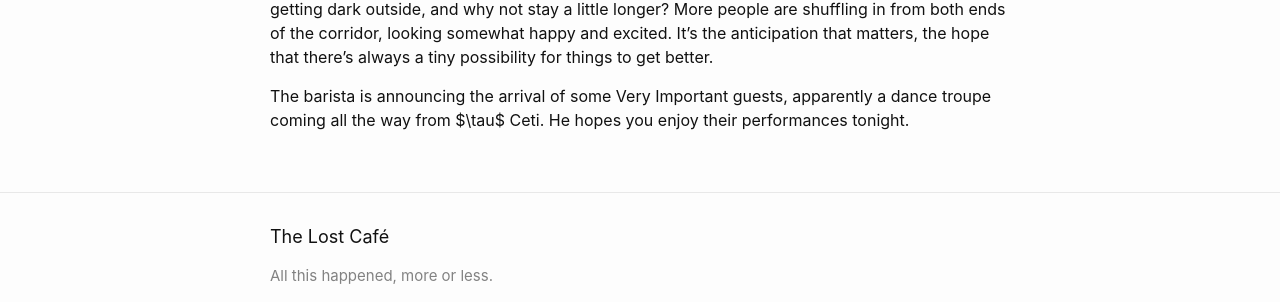
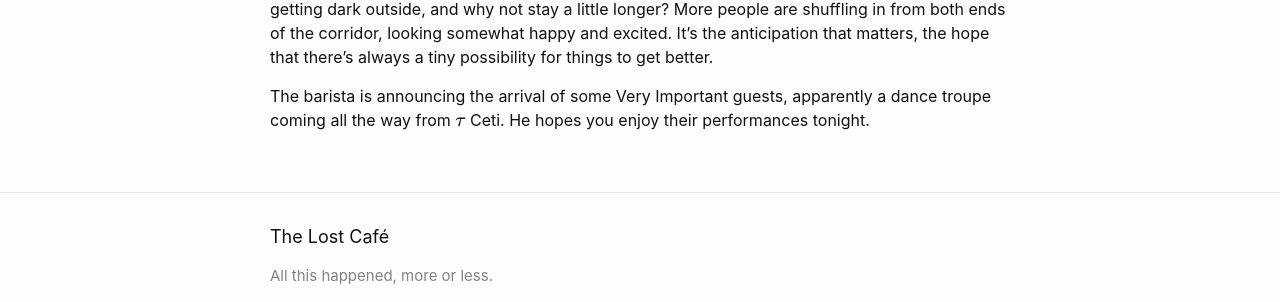
Before and after one commit to chry-santhemum/chry-santhemum.github.io, a Jekyll site: the page built from docs/about.markdown, in a window 1280 px wide. Shown: the part 572-874 px from the top of the page. Built offline with Jekyll 4.4.1, drawn with Linux system fonts in a browser that asks for light colours.

```diff
--- a/docs/about.markdown
+++ b/docs/about.markdown
@@ -13,4 +13,4 @@ You look at the menu on the wall. You're slightly disappointed to discover that
 
 Now with the caffeine circulating in your blood, you feel considerably more invigorated. It's getting dark outside, and why not stay a little longer? More people are shuffling in from both ends of the corridor, looking somewhat happy and excited. It's the anticipation that matters, the hope that there's always a tiny possibility for things to get better.
 
-The barista is announcing the arrival of some Very Important guests, apparently a dance troupe coming all the way from $\tau$ Ceti. He hopes you enjoy their performances tonight.
+The barista is announcing the arrival of some Very Important guests, apparently a dance troupe coming all the way from $$\tau$$ Ceti. He hopes you enjoy their performances tonight.
```
